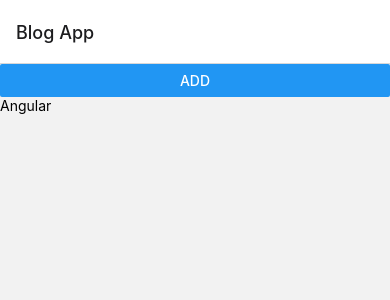
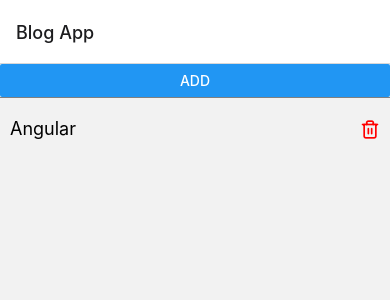
Before and after one commit to kaanarslan1990/blog, a React Native app: screen /Index in a window 390 px wide. Both pictures are taken after a click on the button "ADD". Shown: the top 300 px of the page. Built offline with nearby package versions, Linux system fonts and the light colour scheme.

Commit message:
blogpost delete

```diff
--- a/context/BlogContext.js
+++ b/context/BlogContext.js
@@ -4,21 +4,31 @@
 const blogReducer = (state, action) => {
   switch (action.type) {
     case "add_blogpost":
-      return [...state, { title: "Angular" }];
+      return [
+        ...state,
+        { id: Math.floor(Math.random() * 999999), title: "Angular" },
+      ];
+    case "delete_blogpost":
+      return state.filter((blogPost) => blogPost.id !== action.payload);
     default:
       return state;
   }
 };
 
 const addBlogPost = (dispatch) => {
-  return ()=> {
+  return () => {
     dispatch({ type: "add_blogpost" });
-  }
+  };
+};
 
+const deleteBlogPost = (dispatch) => {
+  return (id) => {
+    dispatch({ type: "delete_blogpost", payload: id });
+  };
 };
 
 export const { Context, Provider } = CreateDataContext(
   blogReducer,
-  { addBlogPost },
+  { addBlogPost, deleteBlogPost },
   []
 );
--- a/screens/IndexScreen.js
+++ b/screens/IndexScreen.js
@@ -1,22 +1,43 @@
-import { Button, FlatList, StyleSheet, Text, View } from "react-native";
+import { Button, FlatList, StyleSheet, Text, TouchableOpacity, View } from "react-native";
 import React, { useContext } from "react";
 import { Context } from "../context/BlogContext";
+import { Feather } from "@expo/vector-icons";
 
 export default function IndexScreen() {
-  const {state,addBlogPost} = useContext(Context);
+  const { state, addBlogPost,deleteBlogPost } = useContext(Context);
   return (
     <View>
       {/* <Text>IndexScreen</Text> */}
-      <Button title="Add" onPress={addBlogPost}/>
+      <Button title="Add" onPress={addBlogPost} />
       <FlatList
         data={state}
-        keyExtractor={(blogPost) => blogPost.title}
+        keyExtractor={(blogPost) => blogPost.id}
         renderItem={({ item }) => {
-          return <Text>{item.title}</Text>;
+          return (
+            <View style={styles.row}>
+              <Text style={styles.title}>{item.title}</Text>
+              <TouchableOpacity onPress={()=> deleteBlogPost(item.id)}>
+              <Feather name="trash-2" size={20} color="red" />
+              </TouchableOpacity>
+            </View>
+          );
         }}
       />
     </View>
   );
 }
 
-const styles = StyleSheet.create({});
+const styles = StyleSheet.create({
+  row:{
+    flexDirection:'row',
+    justifyContent:'space-between',
+    borderTopWidth:1,
+    paddingHorizontal:10,
+    paddingVertical:20,
+    borderColor:'gray',
+  },
+  title:{
+    fontSize:18,
+
+  }
+});
```
